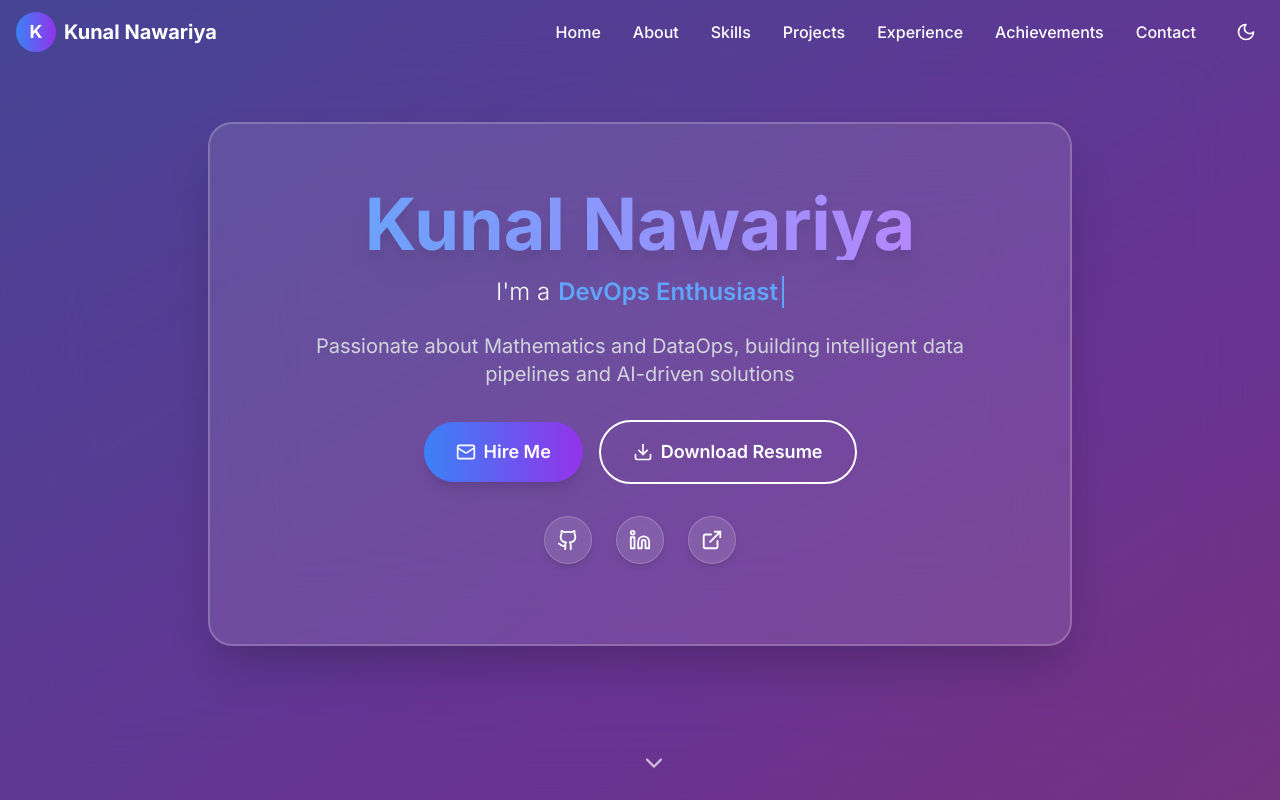
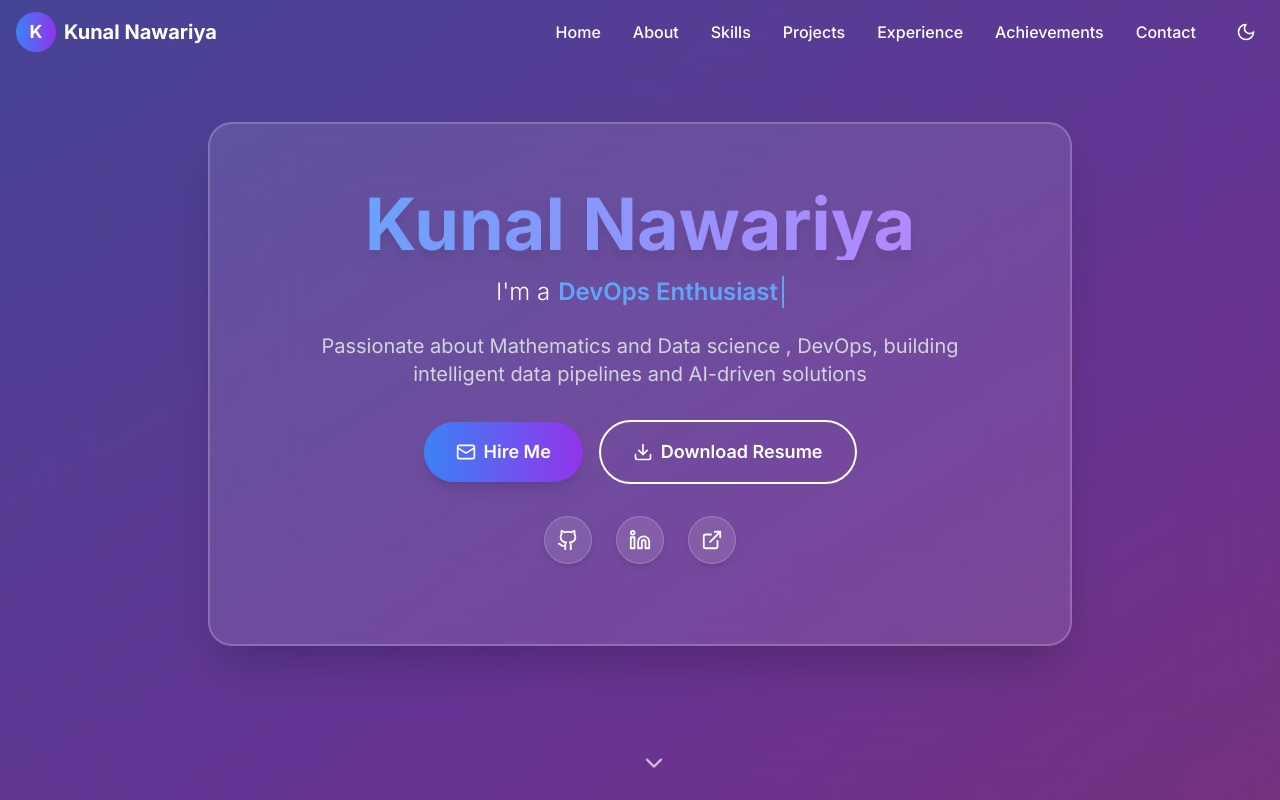
Before and after one commit to NawariyaKunal262004/my_portfolio, a React (Vite) app: page / in a window 1280 px wide. Shown: the top 800 px of the page. Built offline with nearby package versions, Linux system fonts and the light colour scheme.

Commit message:
continue changing

```diff
--- a/src/components/Hero.tsx
+++ b/src/components/Hero.tsx
@@ -52,7 +52,7 @@ const Hero = () => {
             </span>
           </div>
           <p className="text-base sm:text-lg md:text-xl text-gray-300 mb-8 max-w-2xl mx-auto leading-relaxed">
-            Passionate about Mathematics and DataOps, building intelligent data pipelines and AI-driven solutions
+            Passionate about Mathematics and Data science , DevOps, building intelligent data pipelines and AI-driven solutions
           </p>
 
           {/* CTA Buttons */}
```
